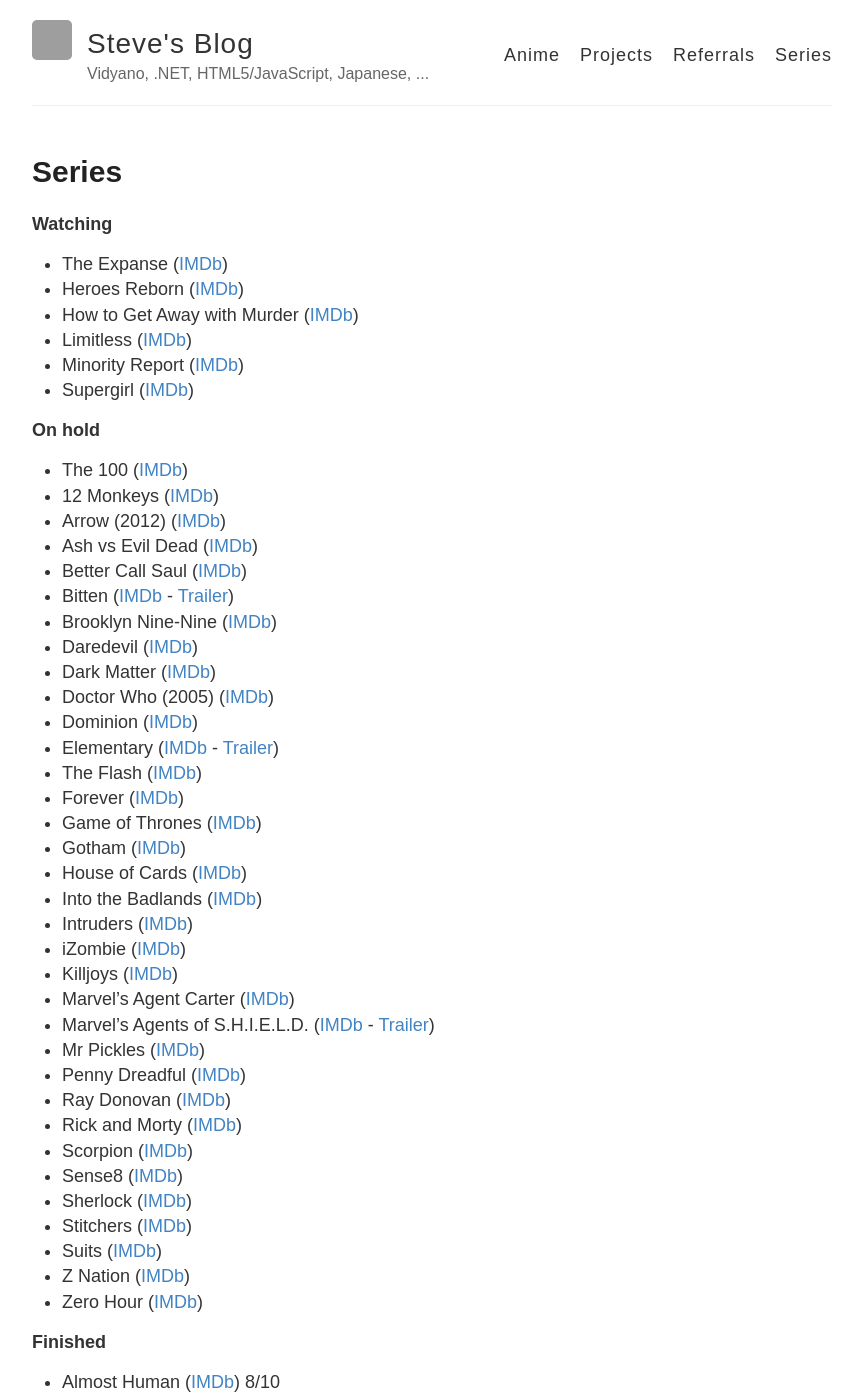
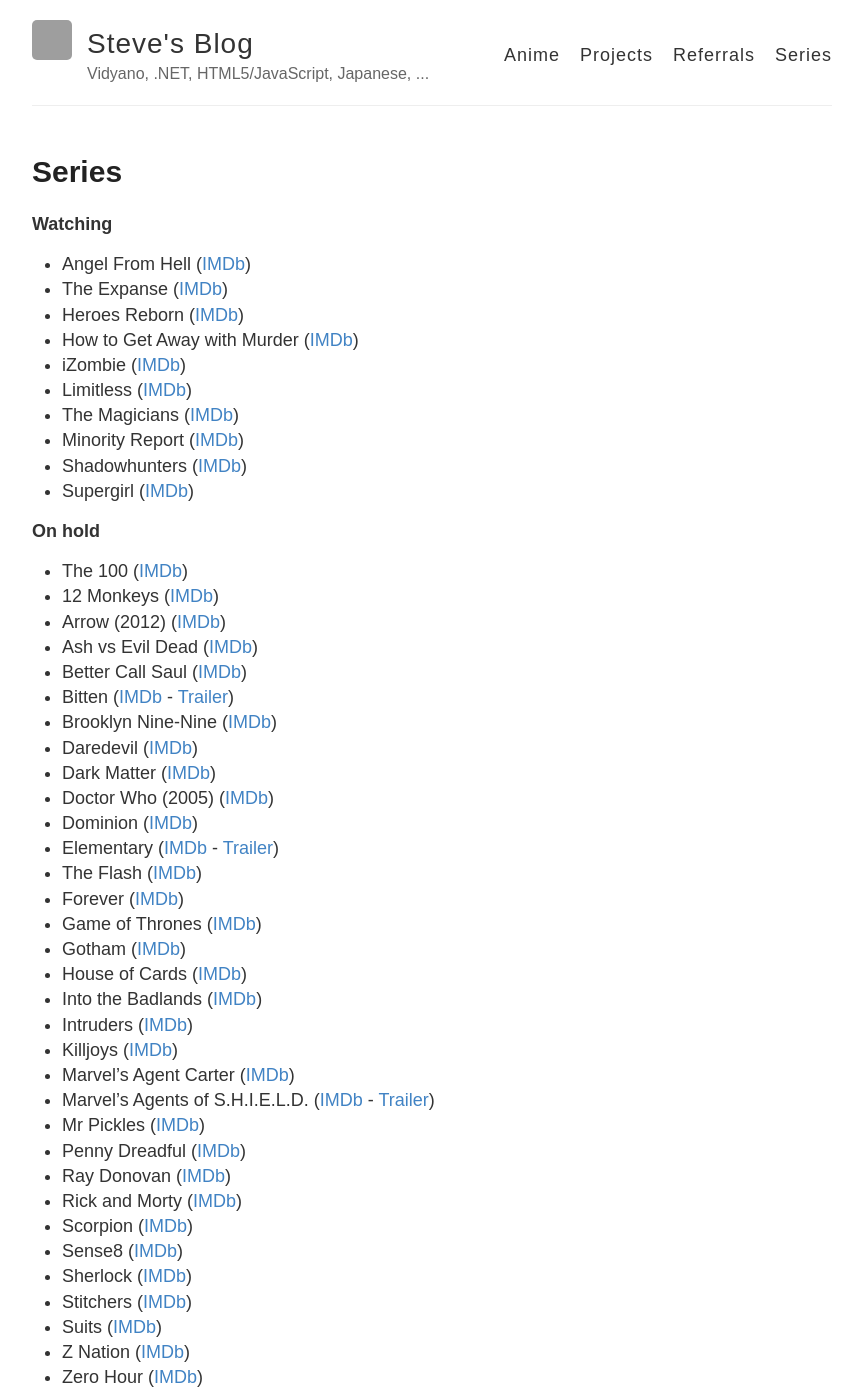
Before and after one commit to stevehansen/stevehansen.github.io, a Jekyll site: the page built from series.md, in a window 1280 px wide and 1400 px high. Shown: the whole window, without its empty margins (208-1071 px from the left). Built offline with Jekyll 4.4.1, drawn with Linux system fonts in a browser that asks for light colours; comment, search, counter and statistics services are not loaded; grey boxes are pictures that could not be loaded.

Commit message:
Added Shadowhunters/The Magicians/Angel From Hell

```diff
--- a/series.md
+++ b/series.md
@@ -8,11 +8,15 @@
 ---
 **Watching**
 
+* Angel From Hell ([IMDb](http://www.imdb.com/title/tt4424726/))
 * The Expanse ([IMDb](http://www.imdb.com/title/tt3230854/))
 * Heroes Reborn ([IMDb](http://www.imdb.com/title/tt3556944/))
 * How to Get Away with Murder ([IMDb](http://www.imdb.com/title/tt3205802/))
+* iZombie ([IMDb](http://www.imdb.com/title/tt3501584/))
 * Limitless ([IMDb](http://www.imdb.com/title/tt4422836/))
+* The Magicians ([IMDb](http://www.imdb.com/title/tt4254242/))
 * Minority Report ([IMDb](http://www.imdb.com/title/tt4450826/))
+* Shadowhunters ([IMDb](http://www.imdb.com/title/tt4145054/))
 * Supergirl ([IMDb](http://www.imdb.com/title/tt4016454/))
 
 
@@ -75,5 +78,5 @@
 * Psych ([IMDb](http://www.imdb.com/title/tt0491738/) - <a href="http://www.youtube.com/watch?v=krWONONSN78" target="_blank">Trailer</a>) 10/10
 * The Tomorrow People ([IMDb](http://www.imdb.com/title/tt2660734/)) 8/10
 * The Walking Dead ([IMDb](http://www.imdb.com/title/tt1520211/)) 8/10
-* Warehouse 13 ([IMDb](http://www.imdb.com/title/tt1132290/")) 9/10
+* Warehouse 13 ([IMDb](http://www.imdb.com/title/tt1132290/)) 9/10
 * White Collar ([IMDb](http://www.imdb.com/title/tt1358522/) - <a href="http://www.youtube.com/watch?v=gIFySyLynAk" target="_blank">Trailer</a>) 10/10
```
Also changed, not shown: other parts of series.md (+0 -1 lines).
